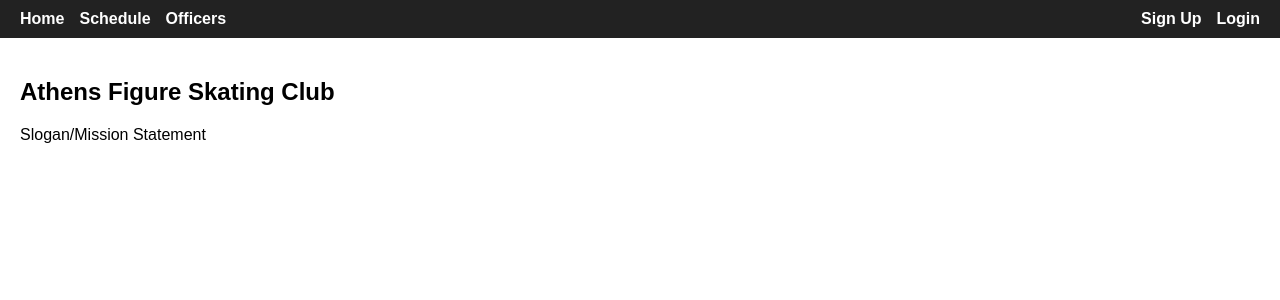
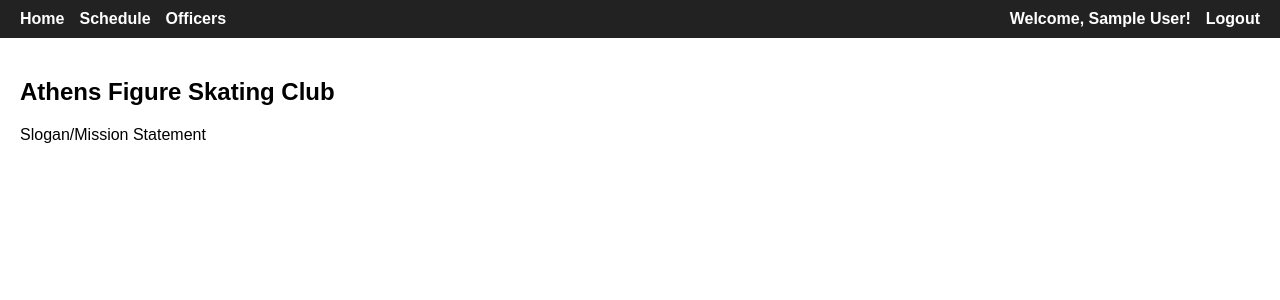
Before and after one commit to ucgmae47/skating_site, a Flask app: page /home in a window 1280 px wide. Shown: the top 300 px of the page. Run offline with Flask 3, Linux system fonts and the light colour scheme; the visitor is signed in with stand-in values (Sample User, id 1).

Commit message:
added welcome message to user session

```diff
--- a/app.py
+++ b/app.py
@@ -101,9 +101,16 @@ def login():
             flash("Incorrect password.", "error")
         else:
             session['user_id'] = user.id
+            session['first_name'] = user.first_name
+            session['last_name'] = user.last_name
             return redirect(url_for("home"))
 
     return render_template("login.html")
 
+@app.route("/logout")
+def logout():
+    session.clear()
+    return redirect(url_for("home"))
+
 if __name__ == "__main__":
     app.run(host="0.0.0.0", port=8000)
--- a/static/style.css
+++ b/static/style.css
@@ -6,7 +6,8 @@ nav {
     align-items: center;
 }
 
-nav a {
+nav a,
+nav span {
     color: white;
     text-decoration: none;
     font-weight: bold;
--- a/templates/layout.html
+++ b/templates/layout.html
@@ -15,8 +15,13 @@
     	        <a href="{{ url_for('officers') }}">Officers</a>
 	    </div>
 	    <div class="right-links">
-	        <a href="{{ url_for('signup') }}">Sign Up</a>
-	        <a href="{{ url_for('login') }}">Login</a>
+	        {% if session.get('user_id') %}
+	            <span>Welcome, {{ session.get('first_name') }}!</span>
+	            <a href="{{ url_for('logout') }}">Logout</a>
+	        {% else %}
+	            <a href="{{ url_for('signup') }}">Sign Up</a>
+	            <a href="{{ url_for('login') }}">Login</a>
+	        {% endif %}
 	    </div>
         </nav>
     </header>
```
